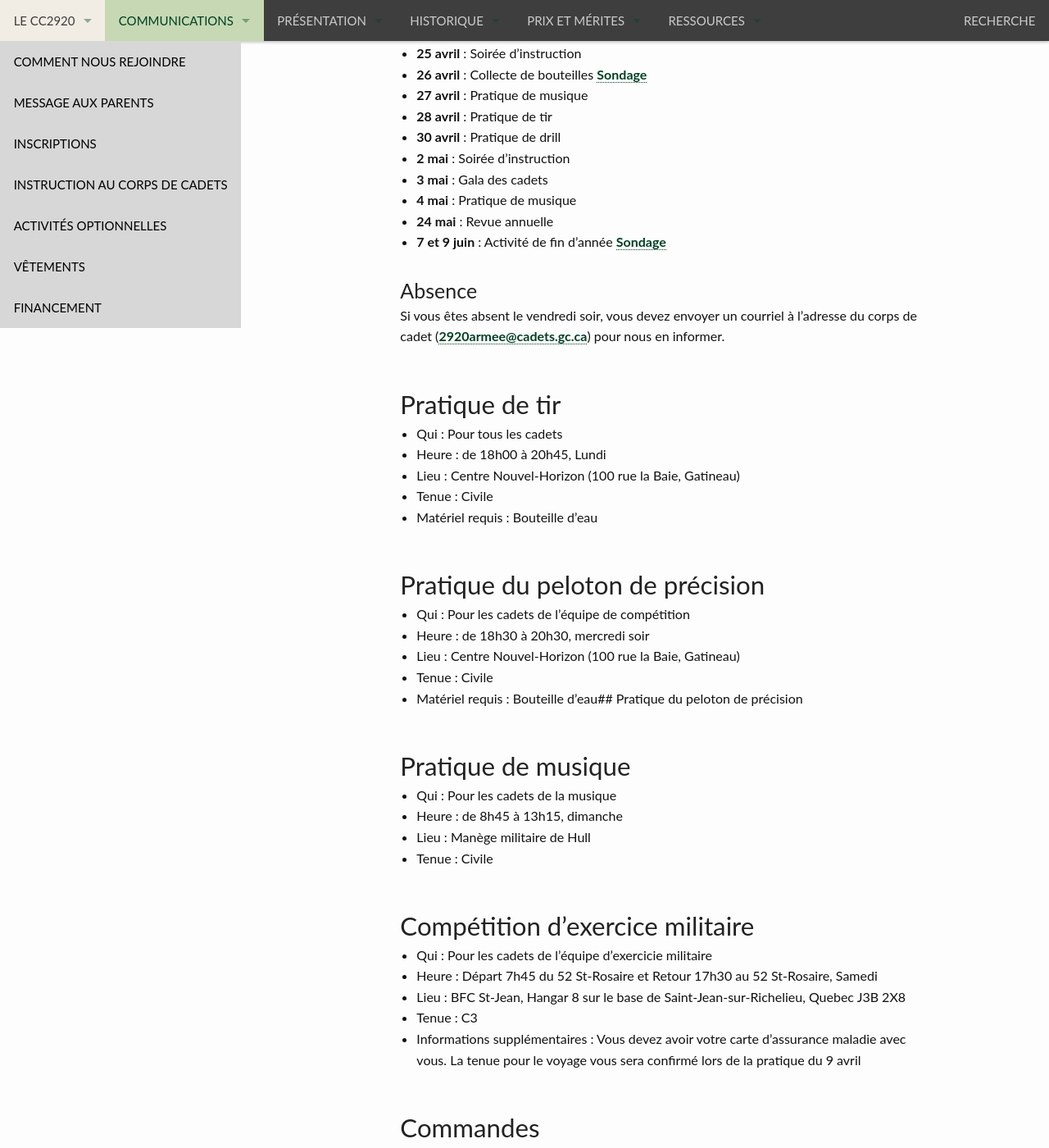
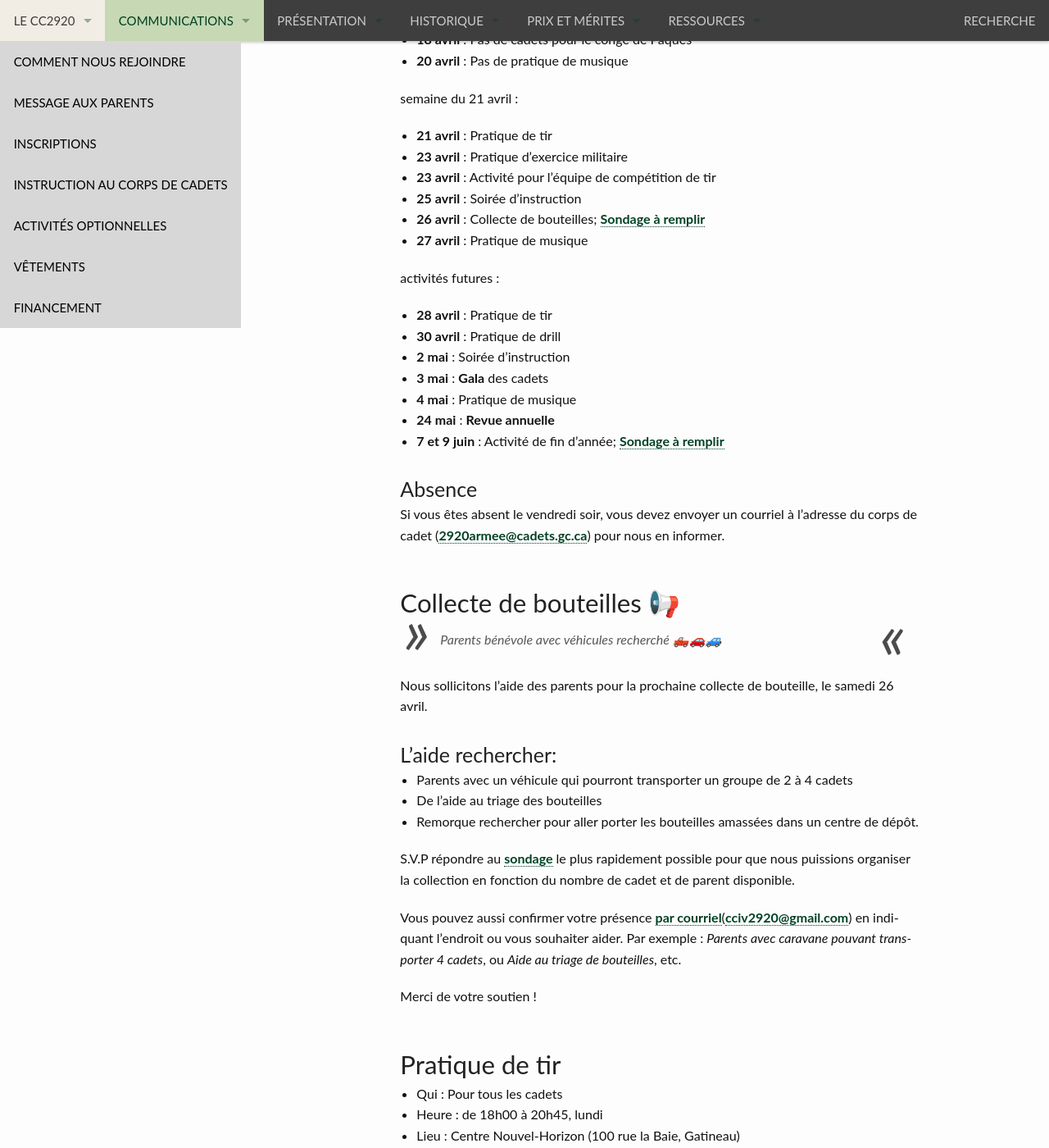
Before and after one commit to CC2920/web, a Jekyll site: the page built from _communications/messages.md, in a window 1280 px wide and 1400 px high, scrolled down 1099 px. Shown: the whole window at 82% size. Built offline with Jekyll 4.4.1, drawn with Linux system fonts in a browser that asks for light colours; some of the changed text lies outside the part shown.

Commit message:
Ajout du texte de la collecte de bouteille

```diff
--- a/_communications/messages.md
+++ b/_communications/messages.md
@@ -20,41 +20,72 @@ layout: "messages"
 
 ### Activités à venir
 
+semaine du 7 avril :
+
 - **6 avril** : Pratique de musique
 - **7 avril** : Pratique de tir
 - **9 avril** : Pratique du peloton de précision
 - **11 avril** : Soirée de sports
-- **11 avril** : Date limite de commande pour la bague du CC 2920
+- **11 avril** : **Date limite** de commande pour la bague du CC 2920
 - **12 avril** : Compétition d'exercice militaire
 - **13 avril** : Pratique de musique
+
+semaine du 14 avril :
+
 - **14 avril** : Pratique de tir
 - **16 avril** : Pratique d'exercice militaire
-- **16 avril** : Date limite pour la commande des cotons ouatés
-- **16 avril** : Date limite pour le retour des réponses des camps
+- **16 avril** : **Date limite** pour la commande des cotons ouatés
+- **16 avril** : **Date limite** pour le retour des réponses des camps
 - **18 avril** : Pas de cadets pour le congé de Pâques
 - **20 avril** : Pas de pratique de musique
+
+semaine du 21 avril :
+
 - **21 avril** : Pratique de tir
 - **23 avril** : Pratique d'exercice militaire
 - **23 avril** : Activité pour l'équipe de compétition de tir
 - **25 avril** : Soirée d'instruction
-- **26 avril** : Collecte de bouteilles [Sondage](https://docs.google.com/forms/d/1PI13J6a1jAA0qAe4Dp7VkUqK5AoEvx3oP6CKhJgfbQw/edit)
+- **26 avril** : Collecte de bouteilles; [Sondage à remplir](https://docs.google.com/forms/d/1PI13J6a1jAA0qAe4Dp7VkUqK5AoEvx3oP6CKhJgfbQw/edit)
 - **27 avril** : Pratique de musique
+
+activités futures :
+
 - **28 avril** : Pratique de tir
 - **30 avril** : Pratique de drill
 - **2 mai** : Soirée d'instruction
-- **3 mai** : Gala des cadets
+- **3 mai** : **Gala** des cadets
 - **4 mai** : Pratique de musique
-- **24 mai** : Revue annuelle
-- **7 et 9 juin** : Activité de fin d'année [Sondage](https://docs.google.com/forms/d/13VIDFnLftRxhjTxa1oG-1B_-qwZGlW3dthlx6bIJdrk/edit)
+- **24 mai** : **Revue annuelle**
+- **7 et 9 juin** : Activité de fin d'année; [Sondage à remplir](https://docs.google.com/forms/d/13VIDFnLftRxhjTxa1oG-1B_-qwZGlW3dthlx6bIJdrk/edit)
 
 ### Absence
 
 Si vous êtes absent le vendredi soir, vous devez envoyer un courriel à l'adresse du corps de cadet (<2920armee@cadets.gc.ca>) pour nous en informer.
 
+## Collecte de bouteilles 📢
+
+>Parents bénévole avec véhicules recherché 🛻🚗🚙
+
+Nous sollicitons l'aide des parents pour la prochaine collecte de bouteille, le samedi 26 avril.
+
+### L'aide rechercher:
+
+- Parents avec un véhicule qui pourront transporter un groupe de  2 à 4 cadets
+- De l'aide au triage des bouteilles
+- Remorque rechercher pour aller porter les bouteilles amassées dans un centre de dépôt.
+
+S.V.P répondre au [sondage](https://docs.google.com/forms/d/1PI13J6a1jAA0qAe4Dp7VkUqK5AoEvx3oP6CKhJgfbQw/edit) le plus rapidement possible pour que nous puissions organiser la collection en fonction du nombre de cadet et de parent disponible.
+
+Vous pouvez aussi confirmer votre présence [par courriel](mailto:cciv2920@gmail.com)(<cciv2920@gmail.com>) en indiquant l'endroit ou vous souhaiter aider.
+Par exemple : *Parents avec caravane pouvant transporter 4 cadets*, ou *Aide au triage de bouteilles*, etc.
+
+Merci de votre soutien !
+
+
 ## Pratique de tir
 
 - Qui :  Pour tous les cadets
-- Heure : de 18h00 à 20h45, Lundi
+- Heure : de 18h00 à 20h45, lundi
 - Lieu : Centre Nouvel-Horizon (100 rue la Baie, Gatineau)
 - Tenue : Civile
 - Matériel requis : Bouteille d'eau
@@ -65,7 +96,7 @@ Si vous êtes absent le vendredi soir, vous devez envoyer un courriel à l'adres
 - Heure : de 18h30 à 20h30, mercredi soir
 - Lieu : Centre Nouvel-Horizon (100 rue la Baie, Gatineau)
 - Tenue : Civile
-- Matériel requis : Bouteille d'eau## Pratique du peloton de précision
+- Matériel requis : Bouteille d'eau
 
 ## Pratique de musique
 
@@ -77,18 +108,18 @@ Si vous êtes absent le vendredi soir, vous devez envoyer un courriel à l'adres
 ## Compétition d'exercice militaire
 
 - Qui :  Pour les cadets de l'équipe d'exercicie militaire
-- Heure : Départ 7h45 du 52 St-Rosaire et Retour 17h30 au 52 St-Rosaire, Samedi
+- Heure : Départ à 7h45 du 52 St-Rosaire et retour à 17h30 au 52 St-Rosaire, samedi
 - Lieu : BFC St-Jean, Hangar 8 sur le base de Saint-Jean-sur-Richelieu, Quebec J3B 2X8
 - Tenue : C3
-- Informations supplémentaires : Vous devez avoir votre carte d'assurance maladie avec vous. La tenue pour le voyage vous sera confirmé lors de la pratique du 9 avril
+- Informations supplémentaires : Vous devez avoir votre carte d'assurance maladie avec vous. La tenue pour le voyage vous sera confirmée lors de la pratique du 9 avril.
 
 ## Commandes
 
-### Cotons ouatés
+### Cotons ouatés (date limite: 16 avril)
 
 Les cadets qui veulent commander des gilets cotons ouatés peuvent le faire en effectuant un virement à (<cciv2920@gmail.com>) ou le commander à la cantine en précisant la grandeur pour au plus tard le 18 avril.
 
-### Bague du 2920
+### Bague du 2920 (date limite: 11 avril)
 
 Pour les cadets et cadettes qui veulent une [bague du 2920](https://photos.app.goo.gl/gzQBVka2Ur7p1Vz6A) en acier chirurgical, personnalisé avec votre nom et numéro de production (ex.: S. Brunette 001, N.Martel 002), c'est maintenant possible d'en acheter une pour 250$.
 
```
